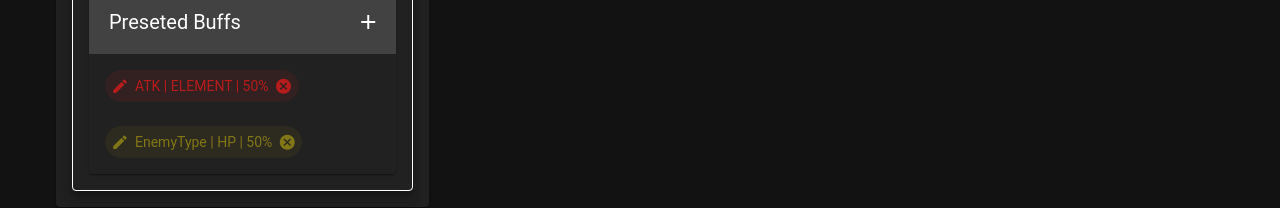
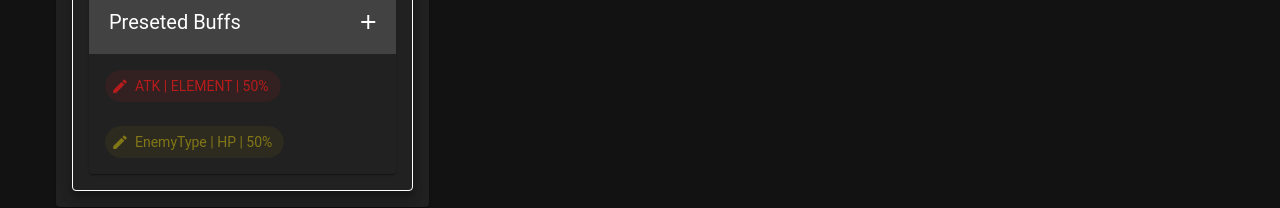
Before and after one commit to TWT233/hbrcc, a Vue app: page / in a window 1280 px wide. Shown: the part 529-737 px from the top of the page. Built offline with nearby package versions, Linux system fonts and the light colour scheme.

Commit message:
dialog vm

```diff
--- a/src/components/ViewSingleMod.vue
+++ b/src/components/ViewSingleMod.vue
@@ -1,5 +1,5 @@
 <script setup lang="ts">
-import {defineProps, defineEmits, computed} from "vue"
+import {defineProps, defineEmits, computed, ref} from "vue"
 
 import {Modifier} from "@/components/model/modifier/modifier";
 import {COLOR_MAP} from "@/components/model/modifier/types";
@@ -19,16 +19,18 @@ const emit = defineEmits<{
 const wrappedMod = computed({
   get: () => props.mod,
   set: value => emit('update', value)
-
 })
 
+const dialog = ref(false)
 </script>
 
 <template>
-  <v-chip closable @click:close="$emit('del')" :color="COLOR_MAP[mod.main]">
+  <v-chip @click="dialog=true" @click:close="$emit('del')" :color="COLOR_MAP[mod.main]">
     <v-icon start icon="mdi-pencil"></v-icon>
     {{ mod.main }} | {{ mod.sub }} | {{ (mod.value * 100 | 0) }}%
-    <EditorMod v-model:mod="wrappedMod"></EditorMod>
+    <v-dialog v-model="dialog" width="auto">
+      <EditorMod v-model:mod="wrappedMod"></EditorMod>
+    </v-dialog>
   </v-chip>
 </template>
 
```
